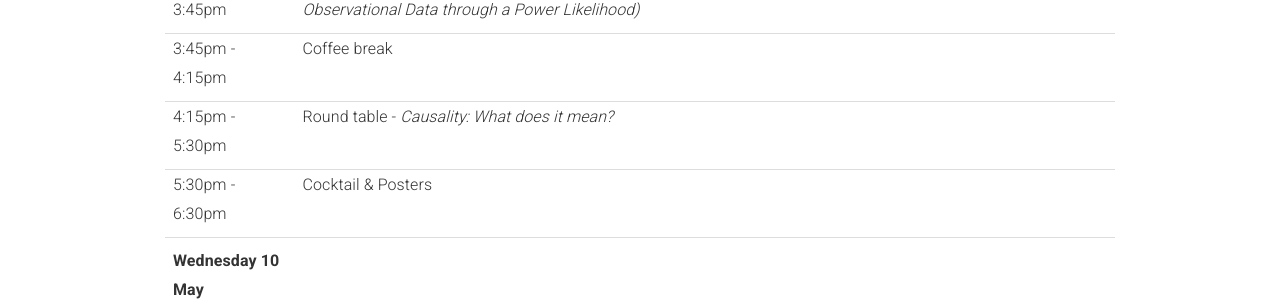
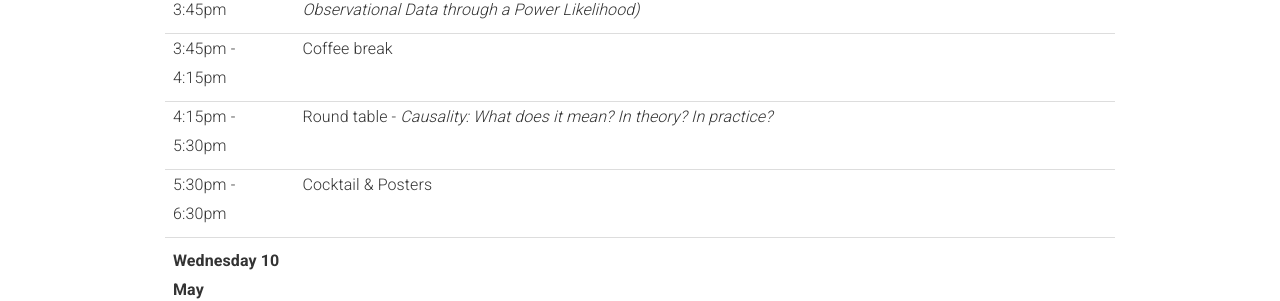
Before and after one commit to quarter-on-causality/quarter-on-causality.github.io, a Jekyll site: the page built from _pages/home_challenges.md, in a window 1280 px wide and 900 px high, scrolled down 2255 px. Shown: the part 153-454 px from the top of the window. Built offline with Jekyll 4.4.1, drawn with Linux system fonts in a browser that asks for light colours; nearby versions of some CDN libraries.

Commit message:
Update home_challenges.md

```diff
--- a/_pages/home_challenges.md
+++ b/_pages/home_challenges.md
@@ -148,7 +148,7 @@ acknowledgements: ""
         </tr>
 	      <tr>
           <td>4:15pm - 5:30pm</td>
-          <td>Round table - <i>Causality: What does it mean?</i></td>
+          <td>Round table - <i>Causality: What does it mean? In theory? In practice?</i></td>
         </tr>
 	      <tr>
           <td>5:30pm - 6:30pm</td>
```
